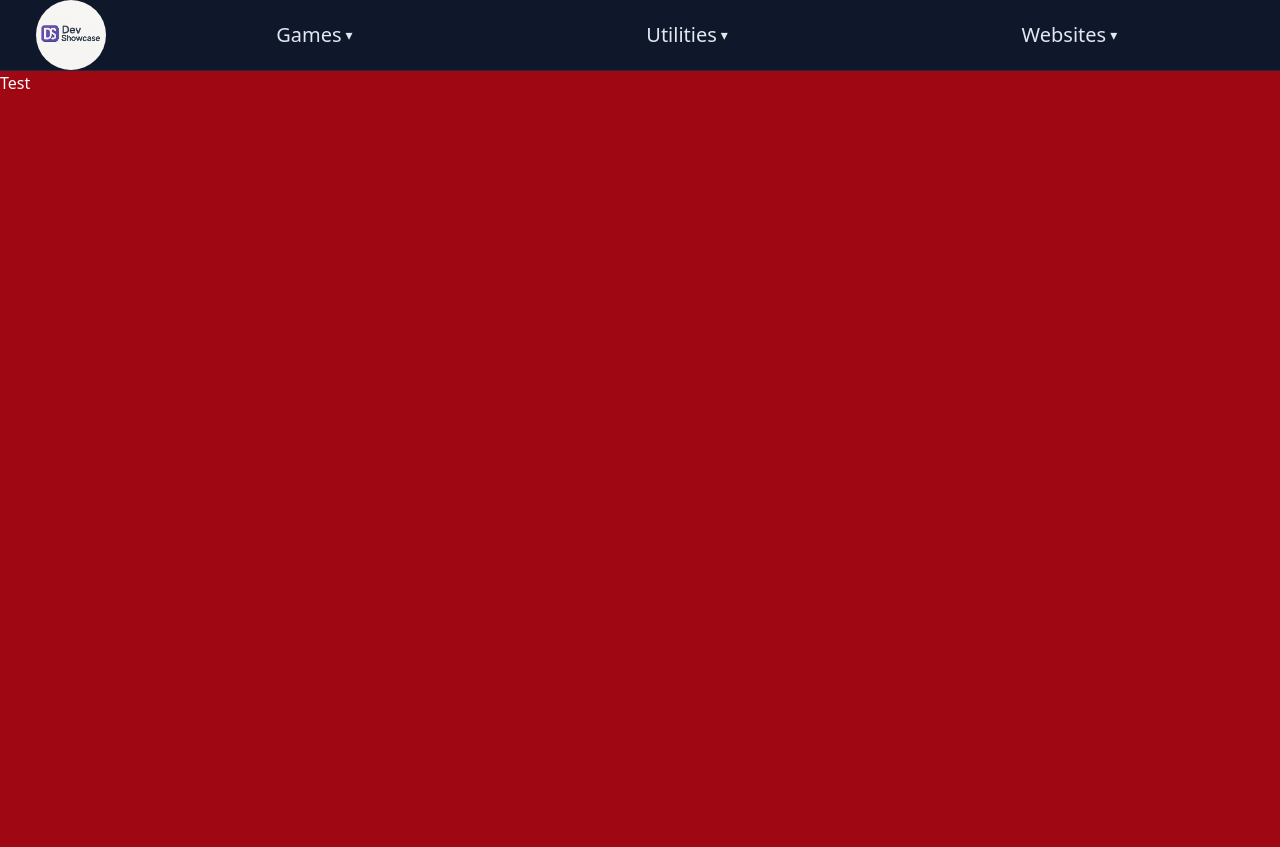
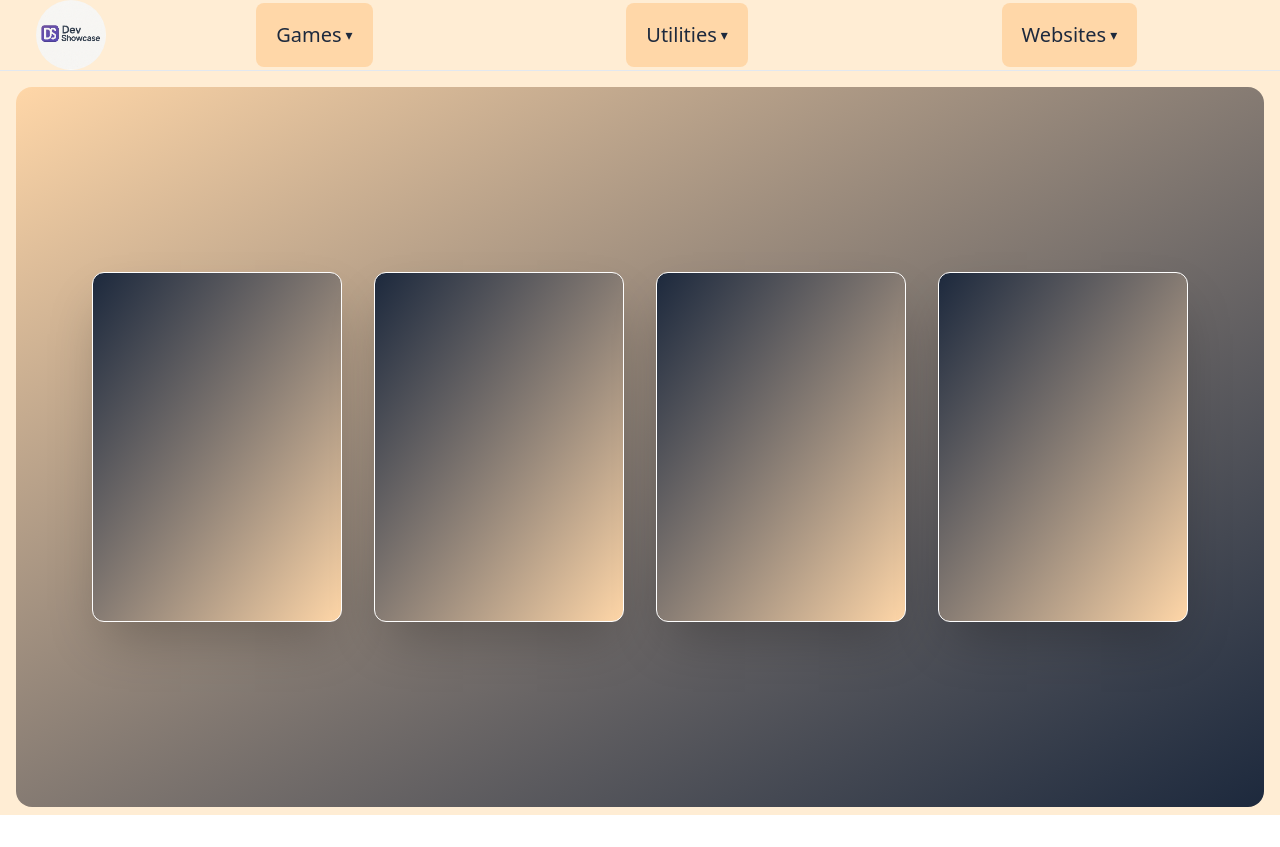
Before and after one commit to Chromamoeller/DevShowcase, a Vue app: page / in a window 1280 px wide. After the commit the page ends 815 px from the top, so only its background shows below. Built offline with nearby package versions, Linux system fonts and the light colour scheme.

Commit message:
added cards and change bg frpm home

```diff
--- a/src/App.vue
+++ b/src/App.vue
@@ -3,10 +3,10 @@ import Header from "./components/Header.vue";
 </script>
 
 <template>
-  <div class="min-h-screen flex flex-col bg-gray-900 text-slate-200">
+  <div class="min-h-screen flex flex-col bg-orange-100 text-slate-200">
     <Header />
 
-    <main class="flex-1 w-full scrollbar">
+    <main class="flex-1 w-full">
       <RouterView />
     </main>
   </div>
--- /dev/null
+++ b/src/components/Card.vue
@@ -0,0 +1,7 @@
+<template>
+  <div
+    class="w-[250px] h-[350px] border border-white border-solid border-xl rounded-xl shadow-2xl bg-gradient-to-br from-slate-800 to-orange-200 mx-4 my-2"
+  ></div>
+</template>
+
+<script setup lang="ts"></script>
--- a/src/components/DropdownMenu.vue
+++ b/src/components/DropdownMenu.vue
@@ -37,7 +37,7 @@ const toggle = () => {
     <!-- Trigger-Button -->
     <button
       type="button"
-      class="inline-flex items-center gap-1 rounded-lg px-5 py-4.5 text-sm font-medium text-slate-200 bg-slate-900 hover:bg-slate-800 focus:outline-none focus:ring-2 focus:ring-slate-600"
+      class="inline-flex items-center gap-1 rounded-lg px-5 py-4.5 text-sm font-medium text-slate-800 bg-orange-200 hover:bg-red-400 focus:outline-none focus:ring-2 focus:ring-slate-600"
       @click="toggle"
     >
       <span class="text-xl">{{ label }}</span>
@@ -46,7 +46,7 @@ const toggle = () => {
 
     <!-- Dropdown-Panel -->
     <transition
-      enter-active-class="transition ease-out duration-150"
+      enter-active-class="transition ease-out duration-200"
       enter-from-class="opacity-0 translate-y-1"
       enter-to-class="opacity-100 translate-y-0"
       leave-active-class="transition ease-in duration-200"
@@ -55,14 +55,14 @@ const toggle = () => {
     >
       <div
         v-if="isOpen"
-        class="absolute right-0 w-44 rounded-xl border border-slate-800 bg-slate-900/95 shadow-xl backdrop-blur-md py-1 z-20"
+        class="absolute right-0 w-44 rounded-xl border border-blue-200 bg-orange-200 shadow-xl backdrop-blur-md py-1 z-20"
       >
         <template v-for="item in items" :key="item.label">
           <!-- Router-Link -->
           <RouterLink
             v-if="item.to"
             :to="item.to"
-            class="block px-3 py-2 text-sm text-slate-200 hover:bg-slate-800 hover:text-slate-50"
+            class="block px-3 py-2 text-md text-slate-800 hover:bg-red-800 hover:text-white"
             @click="close"
           >
             {{ item.label }}
--- a/src/components/Header.vue
+++ b/src/components/Header.vue
@@ -4,7 +4,7 @@ import DropdownMenu from "./DropdownMenu.vue";
 
 <template>
   <header
-    class="min-h-[7vh] bg-slate-900 border-b border-slate-800 flex items-center px-4"
+    class="min-h-[7vh] border-b flex items-center px-4 mb-2 bg-orange-100"
   >
     <div class="flex items-center flex-1">
       <div
@@ -25,6 +25,7 @@ import DropdownMenu from "./DropdownMenu.vue";
           { label: 'Quiz', to: '/games/quiz' },
           { label: 'Memory', to: '/games/memory' },
           { label: 'Clicker', to: '/games/clicker' },
+          { label: 'Puzzle', to: '/games/puzzle' },
         ]"
       />
       <DropdownMenu
--- a/src/views/Home.vue
+++ b/src/views/Home.vue
@@ -1,5 +1,13 @@
+<script setup lang="ts">
+import Card from "../components/Card.vue";
+</script>
 <template>
-  <div class="h-[97vh] text-white bg-red-800">Test</div>
+  <div
+    class="min-h-[90vh] flex bg-gradient-to-br from-orange-200 to-slate-800 mx-4 my-2 rounded-2xl flex flex-wrap justify-center items-center"
+  >
+    <Card />
+    <Card />
+    <Card />
+    <Card />
+  </div>
 </template>
-
-<script setup lang="ts"></script>
```
